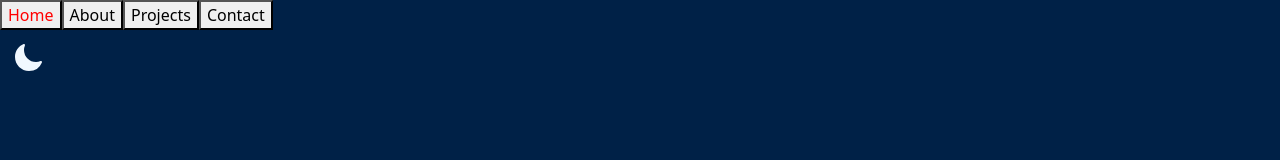
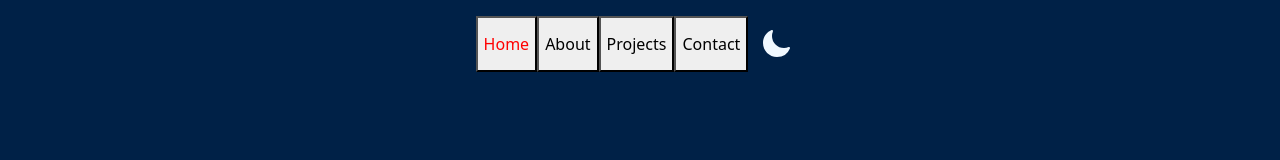
Before and after one commit to giullyasantos/portfolio, a React (Create React App) app in the folder frontend/: page / in a window 1280 px wide. Shown: the top 160 px of the page. Built offline with nearby package versions, Linux system fonts and the light colour scheme; a web font is replaced by a local one.

Commit message:
Update App.css

```diff
--- a/frontend/src/App.css
+++ b/frontend/src/App.css
@@ -9,10 +9,10 @@
   flex-direction: column; /* Ensure the layout follows a column structure */
 }
 
-.switch {
+.navBar {
   text-align: center;
   padding: 1rem 0;
-  position: fixed;
+  position: absolute;
   top: 0;
   width: 100%;
   display: flex;
@@ -198,3 +198,14 @@
     stroke-dasharray: 3007;
     animation: handwrite 17s linear forwards;
 }
+
+.rightSide{
+
+
+}
+
+.leftiSide{
+
+
+
+}
```
Lines whose indentation alone changed are shown as unchanged.
